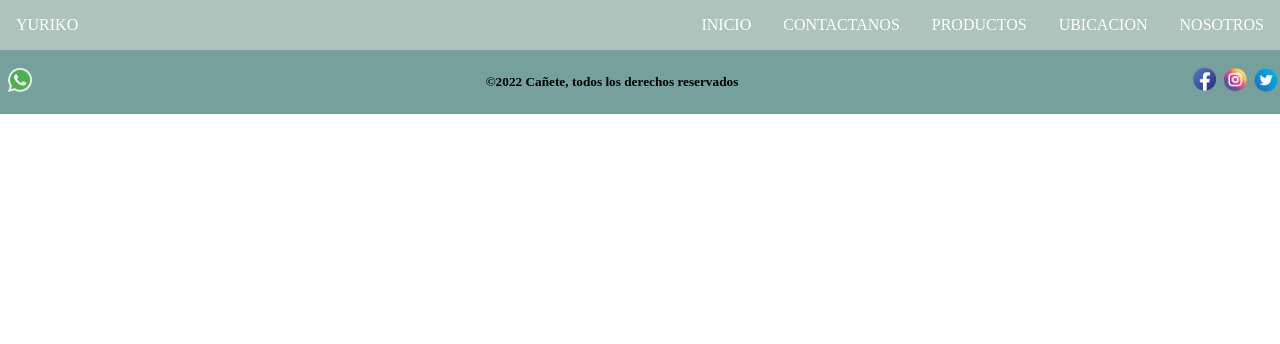
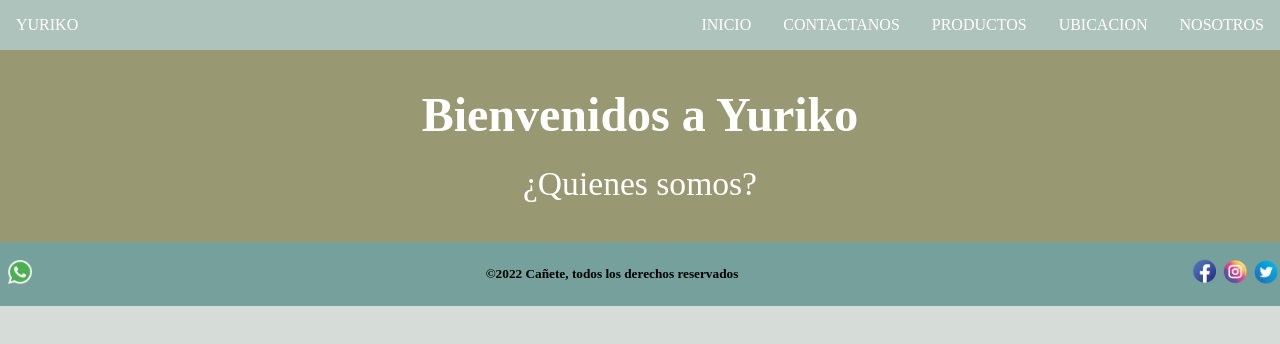
Before and after one commit to nahuek4/coderIdeaCanete, a plain HTML site: page pages/nosotros.html in a window 1280 px wide. Drawn offline with nearby package versions, Linux system fonts and the light colour scheme; a web font is replaced by a local one.

Commit message:
cambios en nosotros

```diff
--- a/assets/css/style.css
+++ b/assets/css/style.css
@@ -445,3 +445,45 @@ form button{
     grid-area: aside;
 
 }
+
+/* Nosotros */
+
+.contNos{
+    display: grid;
+    grid-template-columns: repeat(4,1fr);
+    grid-template-rows: auto;
+    grid-template-areas: "nav    nav    nav    nav"
+                         "header header header header"
+                         "main   main   main   main"
+                         "footer footer footer footer";
+    background-color: #d6ddd8;
+}
+
+/* Nosotros Header */
+
+.headerNos{
+    grid-area: header;
+    display: flex;
+    justify-content: center;
+    text-align: center;
+    width: 100%;
+    background-color: rgb(152, 152, 114);
+    color: white;
+    height: 12em;
+}
+.inicioNos{
+    display: flex;
+    width: 100%;
+    justify-content: center;
+    text-align: center;
+    margin-top: 2em;
+    flex-direction: column;
+}
+.inicioNos h2{
+    font-size: 3em;
+}
+.inicioNos p{
+    margin-top: .7em;
+    font-size: 2.1em;
+    margin-bottom: 1em;
+}
--- a/pages/nosotros.html
+++ b/pages/nosotros.html
@@ -24,8 +24,11 @@
             </ul>
         </div>
     </nav>
-    <header>
-
+    <header class="headerNos">
+        <div class="inicioNos">
+            <h2>Bienvenidos a Yuriko</h2>
+            <p>¿Quienes somos?</p>
+        </div>
     </header>
     <main>
 
```
Also changed, not shown: index.html (+1 -1 lines).
